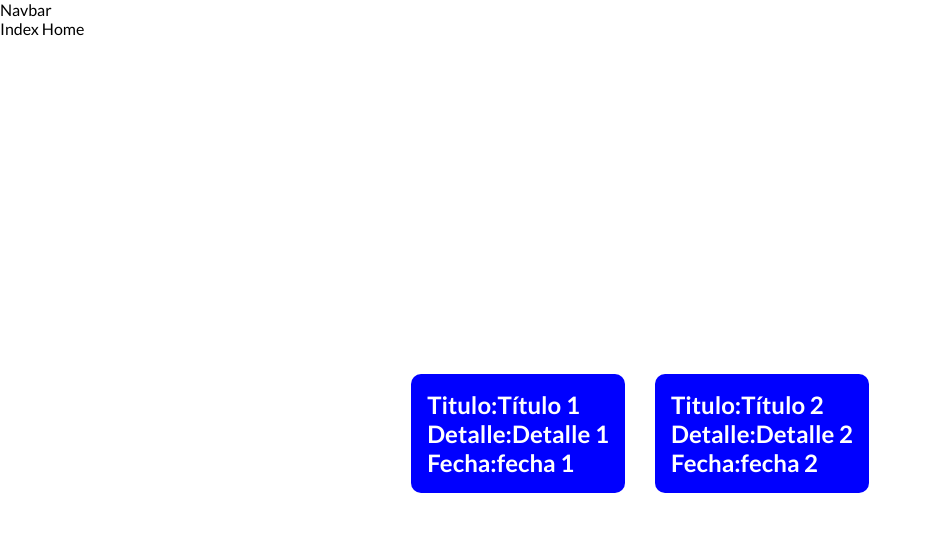
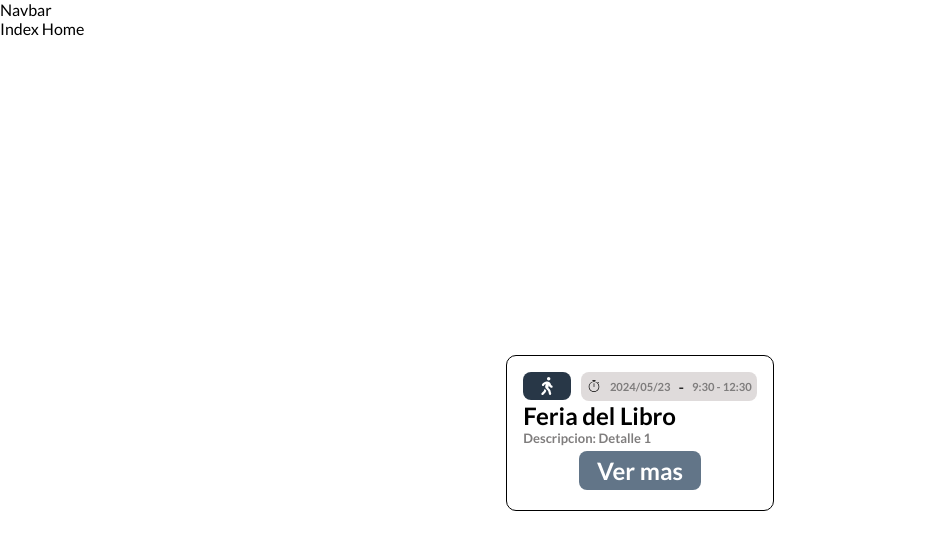
Before and after one commit to No-Country-simulation/c18-05-m-node-react, a React (Vite) app in the folder client/: page / in a window 1280 px wide. Shown: the top 550 px of the page, without its empty margins (0-931 px from the left). Built offline with nearby package versions, Linux system fonts and the light colour scheme.

Commit message:
Card eventos escolares añadido a Cards

```diff
--- a/client/package.json
+++ b/client/package.json
@@ -11,6 +11,7 @@
   },
   "dependencies": {
     "@reduxjs/toolkit": "^2.2.5",
+    "axios": "^1.7.2",
     "firebase": "^10.12.1",
     "react": "^18.2.0",
     "react-dom": "^18.2.0",
--- a/client/src/components/card/Card.jsx
+++ b/client/src/components/card/Card.jsx
@@ -1,13 +1,39 @@
 import style from './Card.module.css';
+import { FaWalking } from "react-icons/fa";
+import { CiStopwatch } from "react-icons/ci";
+const Card = ({ evento, hora, verMas, descripcion, fecha }) => {
+  return (
+    <>
+      <div className={style.Card}>
 
+        <div className={style.HourToEvent}>
 
-const Card = ({ titulo, detalle, fecha }) => {
-  return (
-    <div className={style.card}>
-        <h2>Titulo:{titulo}</h2>
-        <h2>Detalle:{detalle}</h2>
-        <h2>Fecha:{fecha}</h2>
-    </div>
+          <FaWalking className={style.walk} />
+
+          <div className={style.HourWithDetail}>
+            <CiStopwatch />
+            <h2>{fecha}</h2>
+              -
+            <h2>{hora}</h2>
+          </div>
+        </div>
+        <div>
+          <h2>{evento}</h2>
+        </div>
+        <div>
+
+          <h2 className={style.Description}>Descripcion: {descripcion}</h2>
+        </div>
+        <div >
+
+        </div>
+        <div className={style.WatchMore}>
+          {/* para redirigir a otra seccion se va a usar useNavigate acá */}
+          <h2 >Ver mas</h2>
+
+        </div>
+      </div>
+    </>
   )
 }
 
--- a/client/src/components/card/Card.module.css
+++ b/client/src/components/card/Card.module.css
@@ -1,8 +1,71 @@
-.card {
-    background-color: blue;
-    color: white;
+:root {
+  --border-radius: 16px;
+  --color-gris-bg: #b4b4b4;
+  --color-gris-letter: #7f7d7d;
+  --max-width:30px;
+    --padding: 5px;
+}
+
+.Card {
+  border: solid 1px;
+  border-color: var(--color-gris) ;
+  color: #000;
+  width: fit-content;
+  padding: 1em;
+  border-radius: 10px;
+  margin-bottom: 10px;
+  & .WatchMore {
+    background-color: var(--color-gris);
+    padding: 0.3rem;
+    color: #fff;
+    border-radius: var(--border-radius);
     width: fit-content;
-    padding: 1em;
-    border-radius: 10px;
-    margin-bottom: 10px;
+  }
 }
+
+.HourToEvent{
+    display: flex;
+    justify-content: space-evenly;
+    gap: .6rem;
+    & .walk{
+        height: 28px;
+        width: 48px;
+        padding: var(--padding);
+        background-color: #283747;
+        color: #fff;
+        border-radius: var(--border-radius);
+    }
+    & h2{
+        font-size:.7rem;
+        color: var(--color-gris-letter);
+    }
+}
+.HourWithDetail{
+    display: flex;
+    justify-content: space-between;
+    align-items: center;
+    gap: .5rem;
+    background-color: #dfdbdb;
+    padding: var(--padding);
+    border-radius: var(--border-radius);
+}
+.Description{
+    font-size: 13px;
+    font-weight: 600;
+    color: var(--color-gris-letter);
+}
+.WatchMore{
+    display: flex;
+    justify-content: center;
+    width: 100% !important;
+    & h2{
+        cursor: pointer;
+        background-color: #627588;
+        color: #ffff;
+        padding:5px 18px;
+        border-radius: var(--border-radius);
+        &:hover{
+            background-color: #748aa0;
+        }
+    }
+}
--- a/client/src/components/cards/Cards.jsx
+++ b/client/src/components/cards/Cards.jsx
@@ -7,9 +7,11 @@ const Cards = ({informacion}) => {
         {informacion.map((info) => (
             <Card
                 key={info.id}
-                titulo={info.titulo}
-                detalle={info.detalle}
+                evento={info.evento}
+                descripcion={info.descripcion}
+                hora={info.hora}
                 fecha={info.fecha}
+                verMas={info.verMas}
             />
         ))}
     </div>
--- a/client/src/components/cards/Cards.module.css
+++ b/client/src/components/cards/Cards.module.css
@@ -8,8 +8,7 @@
     gap: 30px;
 }
 
-/* cambia a los 768px*/
-@media screen and (max-width: 768px) {
+@media screen and (width < 768px) {
     .cardsContainer {
         flex-direction: column;
         /* justify-content: center;
--- a/client/src/views/Home/Index.jsx
+++ b/client/src/views/Home/Index.jsx
@@ -1,14 +1,28 @@
 import { Outlet } from "react-router-dom";
 import Navbar from "../../components/Navbar/Navbar";
 import Cards from "../../components/cards/Cards";
+import axios from 'axios'
 
 const Index = () => {
 
   const datos = [
-    { id: 1, titulo: 'Título 1', detalle: 'Detalle 1', fecha: 'fecha 1' },
-    { id: 2, titulo: 'Título 2', detalle: 'Detalle 2', fecha: 'fecha 2' },
+    { id: 1, evento: 'Feria del Libro', descripcion: 'Detalle 1', fecha: "2024/05/23", hora: "9:30 - 12:30", verMas:"vfdvdf"  },
+    // { id: 2, evento: 'dia de la infependendia', detalle: 'Detalle 1', fecha: '2024/05/25' },
+    // { id: 3, evento: 'dia de la bandera', detalle: 'Detalle 1', fecha: '2024/05/26' },
     // conectar con back y poner los datos verdaderos
   ];
+
+
+
+
+  // const instance = axios.create({
+  //   baseURL: 'http://localhost:3001/students/searchAll',
+
+  // });
+
+  //  const GetRequest = instance.get("/")
+  // .then(e =>  console.log(e.data))
+
 
 
   return (
```
Also changed, not shown: 2 other files (tests, documents, lock files or other folders).
